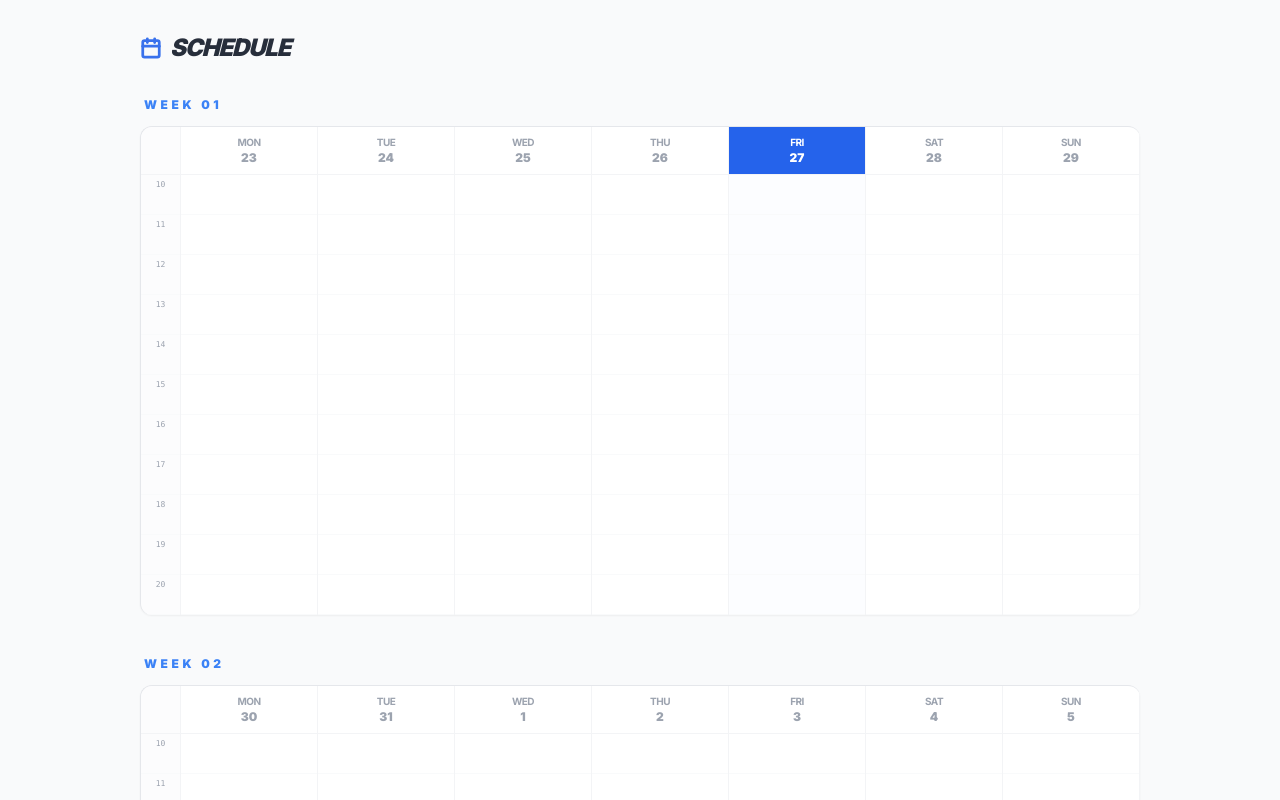
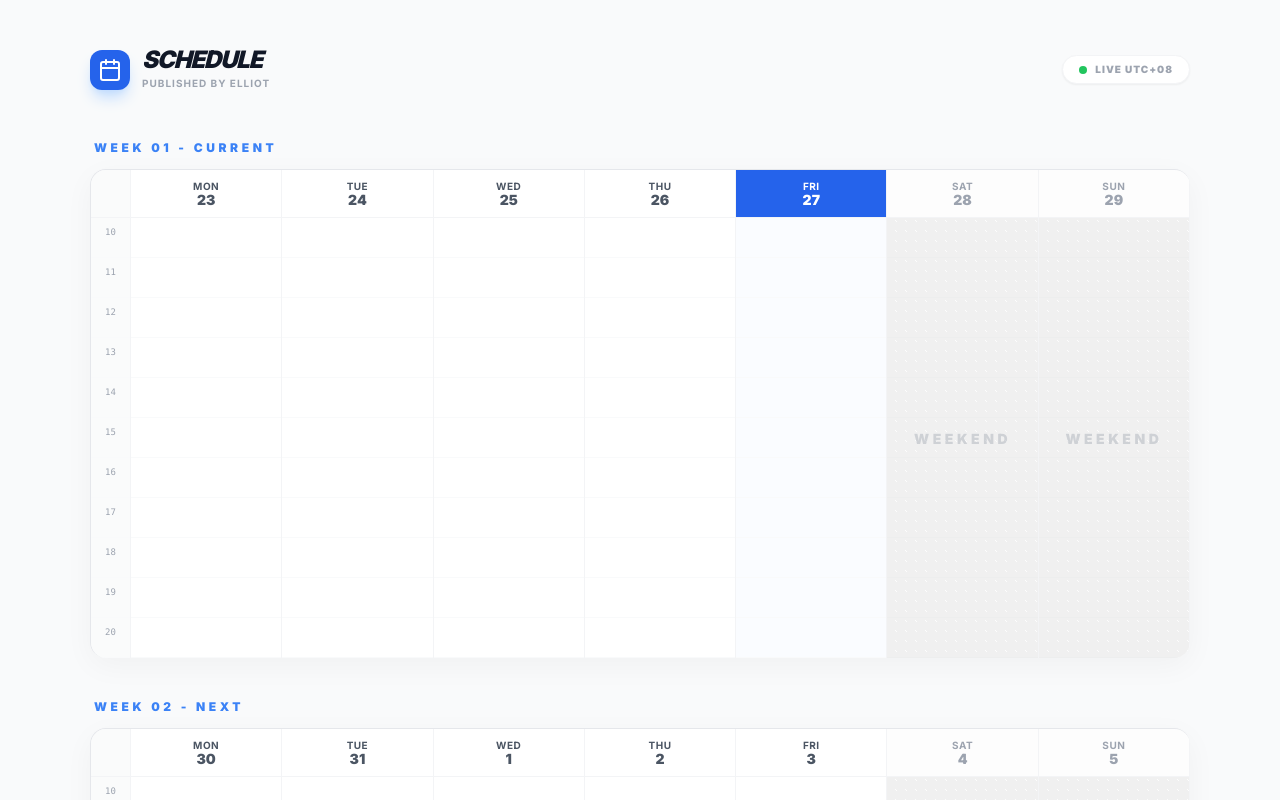
Before and after one commit to YD-Elliot/schedule, a Next.js app: page / in a window 1280 px wide. Shown: the top 800 px of the page. Built offline with nearby package versions, Linux system fonts and the light colour scheme; no server answers.

Commit message:
fix format

```diff
--- a/app/page.tsx
+++ b/app/page.tsx
@@ -6,17 +6,33 @@
 const HOUR_HEIGHT = 40;
 const START_HOUR = 10;
 const END_HOUR = 20;
+const TZ_OFFSET = 480; // 8小时偏移 (分钟)
 
 export default function FinalWeeklyBoard() {
   const [events, setEvents] = useState<any[]>([]);
   const [loading, setLoading] = useState(true);
 
   useEffect(() => {
-    fetch('/api/calendar').then(res => res.json()).then(data => {
-      setEvents(Array.isArray(data) ? data : []);
-      setLoading(false);
+    fetch('/api/calendar')
+      .then(res => res.json())
+      .then(data => {
+        setEvents(Array.isArray(data) ? data : []);
+        setLoading(false);
+      })
+      .catch(() => setLoading(false));
+  }, []);
+
+  // 核心工具函数：获取修正时区后的时间字符串 (HH:mm)
+  const getAdjustedTimeStr = (dateStr: string) => {
+    const d = new Date(dateStr);
+    // 应用 8 小时偏移
+    const adjusted = new Date(d.getTime() - (TZ_OFFSET * 60000));
+    return adjusted.toLocaleTimeString('en-GB', {
+      hour: '2-digit',
+      minute: '2-digit',
+      hour12: false
     });
-  }, []);
+  };
 
   const getDateGroups = () => {
     const now = new Date();
@@ -40,15 +56,18 @@
 
   const renderWeekRow = (days: Date[], title: string) => (
     <div className="mb-10">
-      <h2 className="text-[12px] font-black text-blue-500 mb-3 px-1 uppercase tracking-[0.3em]">{title}</h2>
-      <div className="flex border-t border-l border-gray-200 bg-white shadow-sm rounded-xl overflow-hidden">
+      <div className="flex items-center justify-between mb-3 px-1">
+        <h2 className="text-[12px] font-black text-blue-500 uppercase tracking-[0.3em]">{title}</h2>
+      </div>
 
-        {/* 时间轴 */}
-        <div className="w-10 flex-shrink-0 bg-gray-50/50 border-r border-gray-100">
+      <div className="flex border-t border-l border-gray-200 bg-white shadow-[0_8px_30px_rgb(0,0,0,0.04)] rounded-2xl overflow-hidden">
+
+        {/* 时间轴列 */}
+        <div className="w-10 flex-shrink-0 bg-gray-50/80 border-r border-gray-100">
           <div className="h-12 border-b border-gray-100"></div>
           {Array.from({ length: END_HOUR - START_HOUR + 1 }).map((_, i) => (
-            <div key={i} style={{ height: HOUR_HEIGHT }} className="text-[8px] text-gray-400 text-center pt-1 border-b border-gray-50 font-mono">
-              {START_HOUR + i}
+            <div key={i} style={{ height: HOUR_HEIGHT }} className="text-[9px] text-gray-400 text-center pt-2 border-b border-gray-50 font-mono font-medium">
+              {(START_HOUR + i).toString().padStart(2, '0')}
             </div>
           ))}
         </div>
@@ -56,16 +75,20 @@
         {/* 七天网格 */}
         <div className="flex-1 grid grid-cols-7">
           {days.map((day, i) => {
+            const dayIndex = day.getDay();
+            const isWeekend = dayIndex === 0 || dayIndex === 6;
             const isToday = new Date().toDateString() === day.toDateString();
             const dayEvents = events.filter(e => new Date(e.start).toDateString() === day.toDateString());
 
             return (
-              <div key={i} className={`relative border-r border-gray-100 ${isToday ? 'bg-blue-50/20' : ''}`}>
-                <div className={`h-12 flex flex-col items-center justify-center border-b border-gray-100 ${isToday ? 'bg-blue-600 text-white' : 'text-gray-400'}`}>
-                  <span className="text-[10px] font-bold uppercase tracking-tighter">
+              <div key={i} className={`relative border-r border-gray-100 transition-colors ${isToday ? 'bg-blue-50/30' : ''} ${isWeekend ? 'bg-gray-50/40' : ''}`}>
+
+                {/* 日期头部 */}
+                <div className={`h-12 flex flex-col items-center justify-center border-b border-gray-100 ${isToday ? 'bg-blue-600 text-white' : isWeekend ? 'text-gray-400' : 'text-gray-600'}`}>
+                  <span className="text-[10px] font-bold uppercase tracking-wider leading-none mb-0.5">
                     {day.toLocaleDateString('en-US', { weekday: 'short' })}
                   </span>
-                  <span className="text-xs font-black">{day.getDate()}</span>
+                  <span className="text-sm font-black leading-none">{day.getDate()}</span>
                 </div>
 
                 <div className="relative" style={{ height: (END_HOUR - START_HOUR + 1) * HOUR_HEIGHT }}>
@@ -73,30 +96,52 @@
                     <div key={j} style={{ height: HOUR_HEIGHT }} className="border-b border-gray-50 w-full" />
                   ))}
 
+                  {/* 周末遮罩 */}
+                  {isWeekend && (
+                    <div className="absolute inset-0 z-0 pointer-events-none flex flex-col items-center justify-center">
+                       <div
+                         className="absolute inset-0 opacity-[0.05]"
+                         style={{
+                           backgroundImage: `repeating-linear-gradient(45deg, #000 0, #000 1px, transparent 0, transparent 10%)`,
+                           backgroundSize: '10px 10px'
+                         }}
+                       />
+                       <div className="relative flex flex-col items-center gap-1.5 opacity-40">
+                         <span className="text-[14px] font-black text-gray-400 uppercase tracking-[0.25em] rotate-90 md:rotate-0">
+                           Weekend
+                         </span>
+                       </div>
+                    </div>
+                  )}
+
+                  {/* 渲染日程事件 */}
                   {dayEvents.map(event => {
                     const start = new Date(event.start);
                     const end = new Date(event.end);
 
-                    // 【关键修正】：手动减去 8 小时的偏移量 (8 * 60 = 480 分钟)
-                    // 这样原本显示在 17:00 的块会回到 09:00 的位置
-                    const TZ_OFFSET = 480;
                     const startMin = (start.getHours() * 60 + start.getMinutes()) - TZ_OFFSET;
                     const duration = (end.getTime() - start.getTime()) / 60000;
 
-                    // 计算相对于看板起始时间 (10:00) 的 top 值
                     const top = ((startMin - (START_HOUR * 60)) / 60) * HOUR_HEIGHT;
                     const height = (duration / 60) * HOUR_HEIGHT;
 
-                    // 允许一点点溢出显示，或者严格限制在 10-20 点
                     if (top < -HOUR_HEIGHT || top >= (END_HOUR - START_HOUR + 1) * HOUR_HEIGHT) return null;
+
+                    // 计算时间区间文本
+                    const startTime = getAdjustedTimeStr(event.start);
+                    const endTime = getAdjustedTimeStr(event.end);
 
                     return (
                       <div
                         key={event.id}
-                        className="absolute left-[2px] right-[2px] rounded px-1 py-0.5 text-[10px] font-bold leading-none overflow-hidden border-l-2 shadow-sm z-10 bg-blue-100/90 border-blue-500 text-blue-800 flex items-center justify-center text-center transition-all"
-                        style={{ top, height: Math.max(height, 15) }}
+                        className="absolute left-[3px] right-[3px] rounded-lg px-2 py-1 text-[10px] font-bold leading-tight overflow-hidden border-l-[3px] shadow-[0_2px_10px_rgba(0,0,0,0.06)] z-10 bg-white/95 border-blue-500 text-blue-800 flex flex-col items-start justify-center transition-all hover:scale-[1.02] hover:shadow-md group"
+                        style={{ top, height: Math.max(height, 24) }}
                       >
-                        <span className="truncate uppercase tracking-tighter">Available</span>
+                        <span className="truncate w-full uppercase tracking-tighter">Available</span>
+                        {/* 动态显示时间段：高度足够时显示 */}
+                        <span className="text-[8px] opacity-60 font-mono mt-0.5 whitespace-nowrap group-hover:opacity-100">
+                          {startTime}-{endTime}
+                        </span>
                       </div>
                     );
                   })}
@@ -109,18 +154,36 @@
     </div>
   );
 
-  if (loading) return <div className="p-20 text-center font-black text-gray-200 text-2xl animate-pulse italic uppercase tracking-widest">Updating...</div>;
+  if (loading) {
+    return (
+      <div className="min-h-screen flex flex-col items-center justify-center bg-[#F9FAFB]">
+        <div className="w-12 h-12 border-4 border-blue-100 border-t-blue-600 rounded-full animate-spin mb-4"></div>
+        <div className="font-black text-gray-300 text-xl italic uppercase tracking-[0.2em]">Updating Board...</div>
+      </div>
+    );
+  }
 
   return (
-    <div className="min-h-screen bg-[#F9FAFB] p-2 md:p-8">
-      <div className="max-w-[1000px] mx-auto">
-        <div className="flex items-center gap-2 mb-8 opacity-90">
-          <CalendarIcon size={22} strokeWidth={3} className="text-blue-600" />
-          <h1 className="text-2xl font-black tracking-tighter uppercase italic text-gray-900">Schedule</h1>
-        </div>
+    <div className="min-h-screen bg-[#F9FAFB] p-4 md:p-12 text-gray-900 selection:bg-blue-100">
+      <div className="max-w-[1100px] mx-auto">
+        <header className="flex items-center justify-between mb-12">
+          <div className="flex items-center gap-3">
+            <div className="bg-blue-600 p-2 rounded-xl shadow-lg shadow-blue-200">
+              <CalendarIcon size={24} className="text-white" />
+            </div>
+            <div>
+              <h1 className="text-2xl font-black tracking-tighter uppercase italic leading-none">Schedule</h1>
+              <p className="text-[10px] text-gray-400 font-bold uppercase tracking-widest mt-1">Published by Elliot</p>
+            </div>
+          </div>
+          <div className="hidden md:flex items-center gap-2 px-4 py-1.5 bg-white border border-gray-100 rounded-full text-[10px] font-black text-gray-400 shadow-sm uppercase tracking-widest">
+            <div className="w-2 h-2 bg-green-500 rounded-full animate-pulse" />
+            Live UTC+08
+          </div>
+        </header>
 
-        {renderWeekRow(week1, "Week 01")}
-        {renderWeekRow(week2, "Week 02")}
+        {renderWeekRow(week1, "Week 01 - Current")}
+        {renderWeekRow(week2, "Week 02 - Next")}
       </div>
     </div>
   );
```
